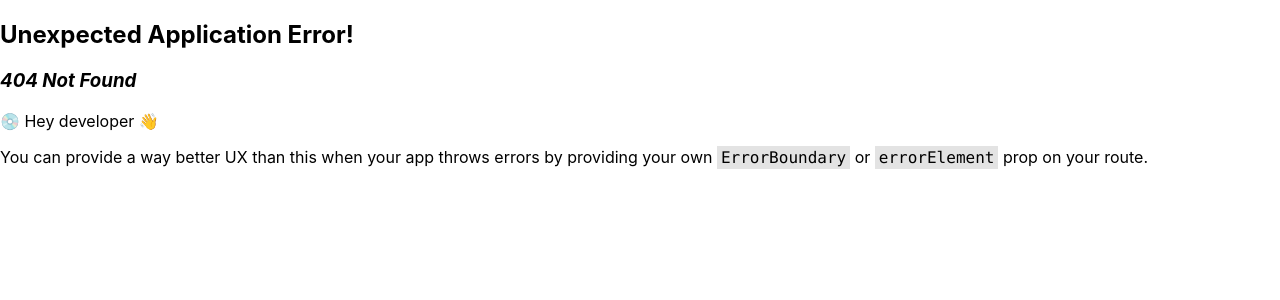
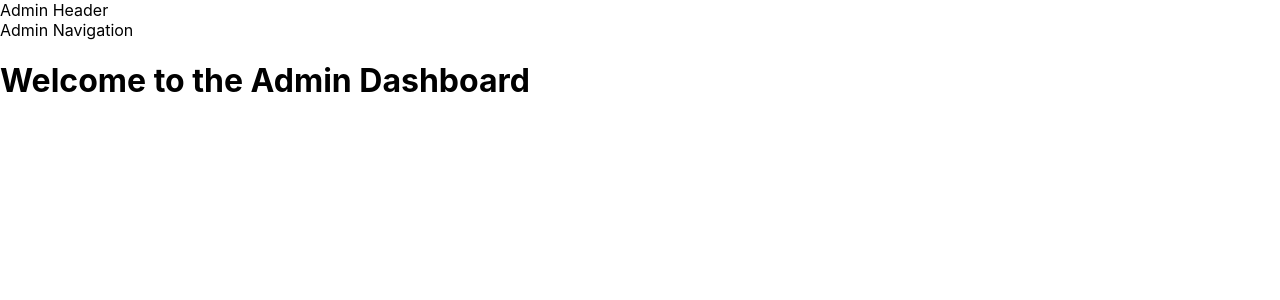
Before and after one commit to phat9824/Athena, a React (Create React App) app in the folder source_project/frontend/: page /Admin in a window 1280 px wide. Before the commit this address had no page. Shown: the top 300 px of the page. Built offline with nearby package versions, Linux system fonts and the light colour scheme.

Commit message:
add relevant admin page

```diff
--- /dev/null
+++ b/source_project/frontend/src/layouts/admin-layout.js
@@ -0,0 +1,16 @@
+import React from 'react';
+import { Outlet } from 'react-router-dom';
+
+const AdminLayout = () => {
+    return (
+        <div>
+            <header>Admin Header</header>
+            <nav>Admin Navigation</nav>
+            <main>
+                <Outlet /> {/* Render child routes */}
+            </main>
+        </div>
+    );
+};
+
+export default AdminLayout;
--- /dev/null
+++ b/source_project/frontend/src/pages/admin-dashboard-page.js
@@ -0,0 +1,11 @@
+import React from 'react';
+
+const AdminDashboardPage = () => {
+    return (
+        <div>
+            <h1>Welcome to the Admin Dashboard</h1>
+        </div>
+    );
+};
+
+export default AdminDashboardPage;
--- /dev/null
+++ b/source_project/frontend/src/pages/manage-products-page.js
@@ -0,0 +1,12 @@
+import React from 'react';
+
+const ManageProductsPage = () => {
+    return (
+        <div>
+            <h1>Manage Products</h1>
+            <p>Here you can manage all the products on your website.</p>
+        </div>
+    );
+};
+
+export default ManageProductsPage;
```
Also changed, not shown: source_project/frontend/src/router.js (+24 -0 lines).
